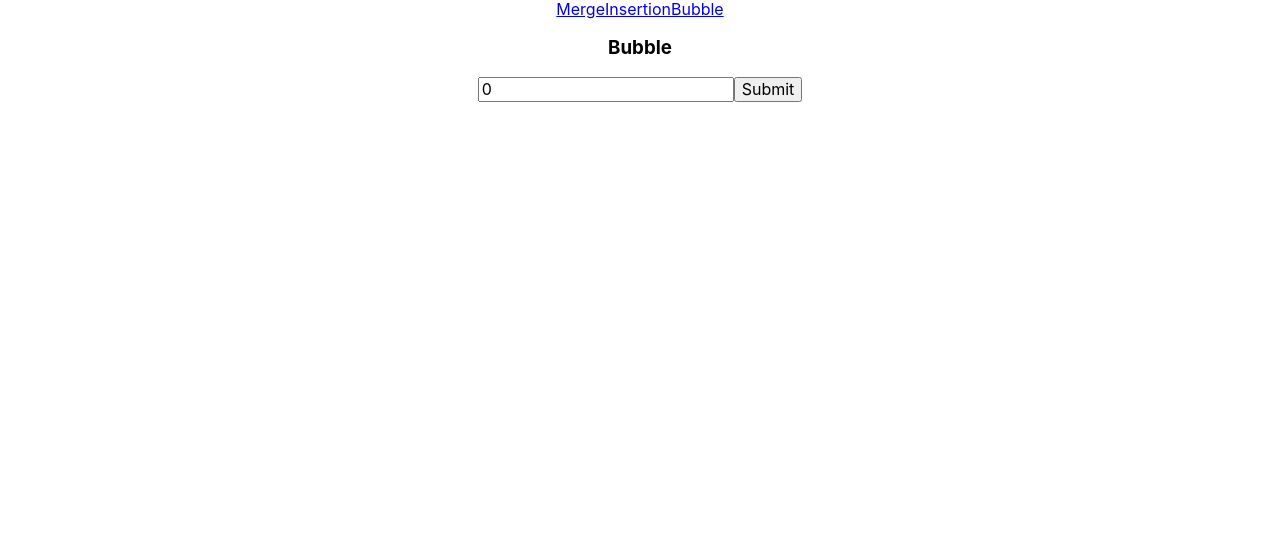
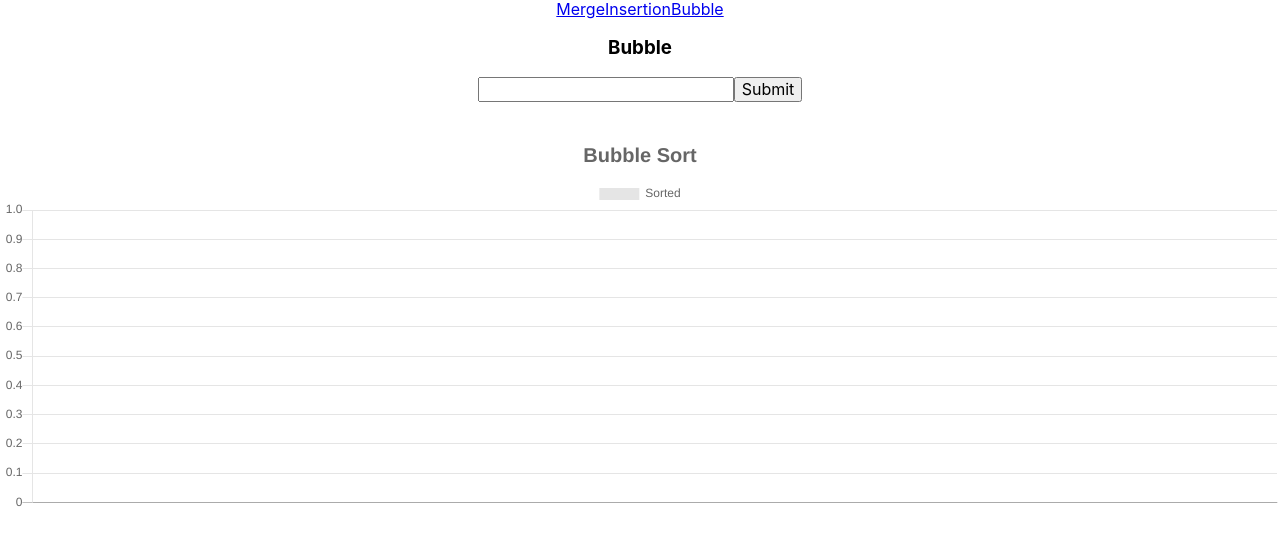
Before and after one commit to algo-vis-projects/sorting-vis, a React (Create React App) app: page /bubble in a window 1280 px wide. Shown: the top 544 px of the page. Built offline with nearby package versions, Linux system fonts and the light colour scheme.

Commit message:
- Added chartjs - Added bubble sort functions

```diff
--- a/package.json
+++ b/package.json
@@ -6,8 +6,10 @@
     "@testing-library/jest-dom": "^4.2.4",
     "@testing-library/react": "^9.3.2",
     "@testing-library/user-event": "^7.1.2",
+    "chart.js": "^2.9.3",
     "normalize.css": "^8.0.1",
     "react": "^16.13.1",
+    "react-chartjs-2": "^2.9.0",
     "react-dom": "^16.13.1",
     "react-router": "^5.2.0",
     "react-router-dom": "^5.2.0",
--- a/src/SortingAlgorithms/Bubble.js
+++ b/src/SortingAlgorithms/Bubble.js
@@ -1,25 +1,44 @@
 import React, { useState } from 'react';
-import numsToArray from '../utils/numsToArray.';
+import { Bar } from 'react-chartjs-2';
+import numsToArray from '../utils/numsToArray';
 import bubbleSort from '../utils/bubbleSort';
 import './Bubble.css';
 
 const Bubble = () => {
   const [sorted, setSorted] = useState([]);
-  const [userInput, setUserInput] = useState(0);
+  const [history, setHistory] = useState([]);
+  const [userInput, setUserInput] = useState('');
 
   const handleChange = (event) => {
     let val = event.target.value;
 
     setUserInput(val);
+
     setSorted(numsToArray(userInput));
   };
 
   const handleSubmit = (event) => {
     event.preventDefault();
 
-    const arr = numsToArray(userInput);
-    const sortedArr = bubbleSort(arr);
+    const arrayOfNums = numsToArray(userInput);
+    const sortedArr = bubbleSort(arrayOfNums);
     setSorted(sortedArr);
+  };
+
+  const labels = [];
+  sorted.forEach((obj) => labels.push(obj.label));
+
+  const values = [];
+  sorted.forEach((obj) => values.push(obj.value));
+
+  const data = {
+    labels: labels,
+    datasets: [
+      {
+        label: 'Sorted',
+        data: values,
+      },
+    ],
   };
 
   return (
@@ -39,11 +58,28 @@ const Bubble = () => {
 
       <div className="bubbleContent">
         <ul className="bubbleNumList">
-          {sorted.map((num) => (
-            <li className="bubbleNum">{num}</li>
+          {sorted.map((obj, idx) => (
+            <li key={idx} className="bubbleNum">
+              {obj.value}
+            </li>
           ))}
         </ul>
       </div>
+
+      <Bar
+        data={data}
+        width={100}
+        height={30}
+        options={{
+          title: {
+            display: true,
+            text: 'Bubble Sort',
+            fontSize: 20,
+            maintainAspectRatio: true,
+            color: ['red', 'blue', 'green'],
+          },
+        }}
+      />
     </div>
   );
 };
--- a/src/utils/bubbleSort.js
+++ b/src/utils/bubbleSort.js
@@ -1,17 +1,31 @@
 const bubbleSort = (arr) => {
+  let history = [];
+
   for (let i = 0; i < arr.length - 1; ++i) {
     let swapped = false;
-    for (let j = 0; j < arr.length - i - 1; ++j) {
-      if (arr[j] > arr[j + 1]) {
-        [arr[j], arr[j + 1]] = [arr[j + 1], arr[j]];
+    let copy = arr.map((obj) => ({ ...obj }));
+
+    for (let j = 0; j < copy.length - i - 1; ++j) {
+      if (copy[j].value > copy[j + 1].value) {
+        [copy[j], copy[j + 1]] = [copy[j + 1], copy[j]];
         swapped = true;
+
+        history.push(copy);
       }
     }
 
     if (!swapped) break;
   }
 
-  return arr;
+  return history;
 };
 
+console.log(
+  bubbleSort([
+    { label: 0, value: 5 },
+    { label: 1, value: 4 },
+    { label: 2, value: 3 },
+  ])
+);
+
 module.exports = bubbleSort;
--- a/src/utils/numsToArray..js
+++ b/src/utils/numsToArray.js
@@ -3,7 +3,16 @@ const numsToArray = (nums) => {
   let numsArr = [];
   numsStringArr.forEach((num) => numsArr.push(Number(num)));
 
-  return numsArr;
+  let arrayOfObjs = [];
+
+  numsArr.forEach((num, idx) =>
+    arrayOfObjs.push({
+      label: idx,
+      value: num,
+    })
+  );
+
+  return arrayOfObjs;
 };
 
 module.exports = numsToArray;
```
Also changed, not shown: 1 other file (tests, documents, lock files or other folders).
